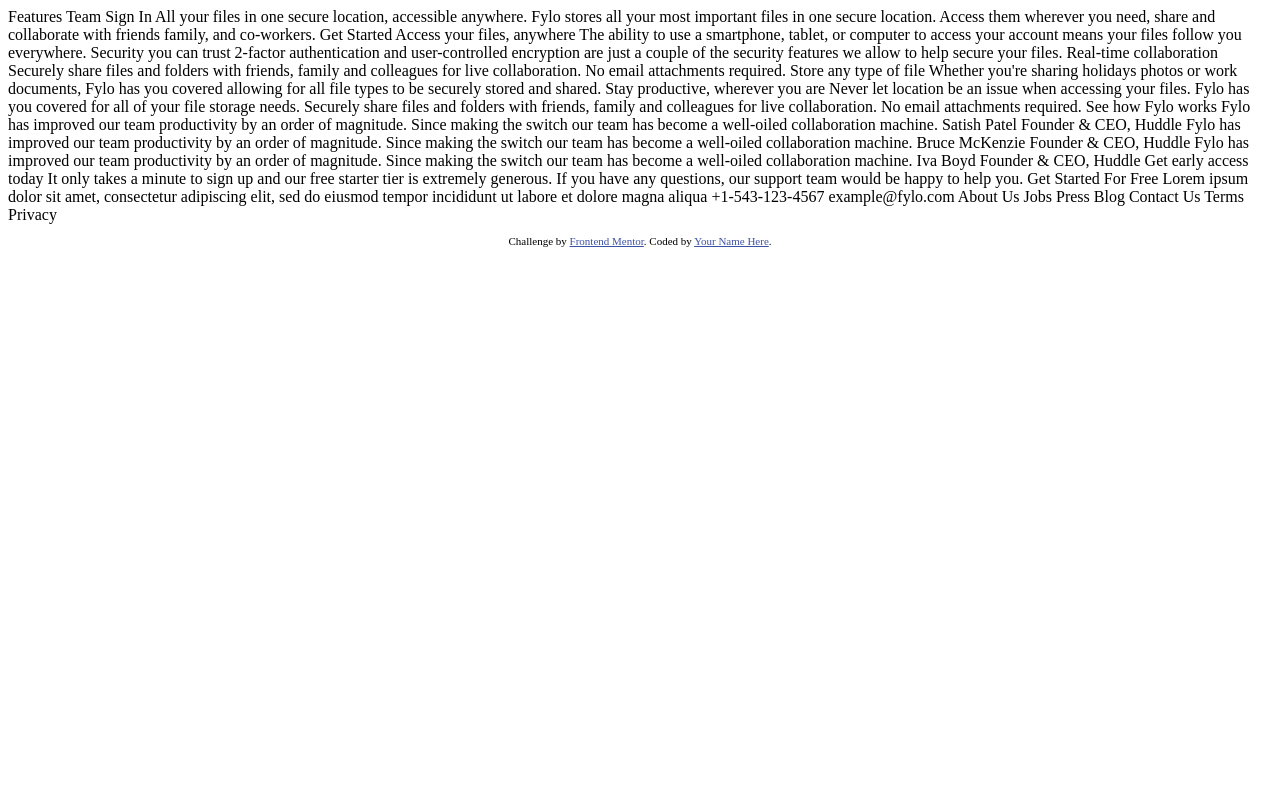
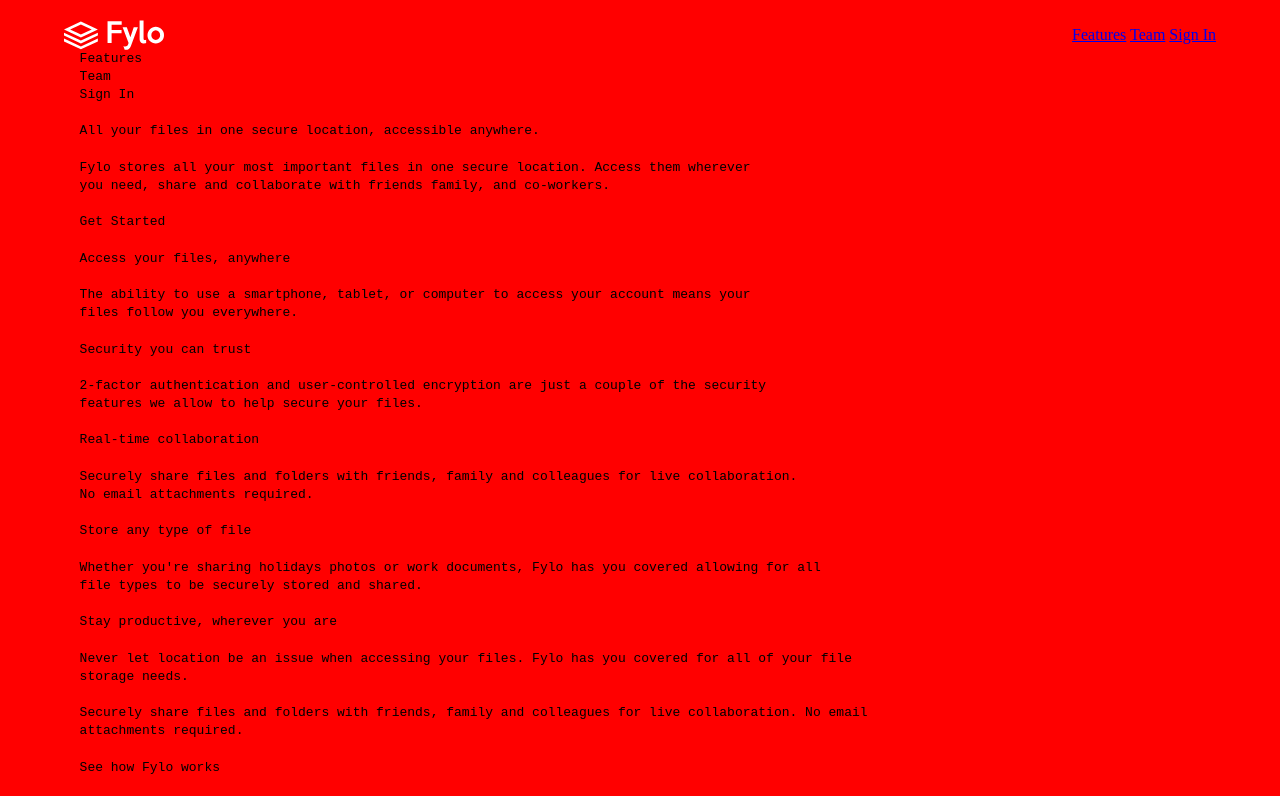
Before and after one commit to rcsilva211/fylo-dark-theme-landing-page-master, a plain HTML site: page index.html in a window 1280 px wide. Shown: the top 796 px of the page. Drawn offline with Linux system fonts and the light colour scheme.

Commit message:
feat(dev): structuring 1
html structuring

```diff
--- a/index.html
+++ b/index.html
@@ -1,20 +1,23 @@
 <!DOCTYPE html>
 <html lang="en">
   <head>
-  <meta charset="UTF-8">
-  <meta name="viewport" content="width=device-width, initial-scale=1.0"> <!-- displays site properly based on user's device -->
-
-  <link rel="icon" type="image/png" sizes="32x32" href="./images/favicon-32x32.png">
-
+    <meta charset="UTF-8" />
+    <meta name="viewport" content="width=device-width, initial-scale=1.0" />
+    <link rel="icon" type="image/png" sizes="32x32" href="./images/favicon-32x32.png" />
+    <link rel="stylesheet" href="style.css" />
+    <link rel="stylesheet" href="cssreset.css" />
     <title>Frontend Mentor | Fylo landing page with dark theme and features grid</title>
-
-  <!-- Feel free to remove these styles or customise in your own stylesheet 👍 -->
-  <style>
-    .attribution { font-size: 11px; text-align: center; }
-    .attribution a { color: hsl(228, 45%, 44%); }
-  </style>
   </head>
-<body>
+  <body class="container">
+    <header>
+      <img src="./images/logo.svg" alt="logo" />
+      <div class="navigation">
+        <a href="#">Features</a>
+        <a href="#">Team</a>
+        <a href="#">Sign In</a>
+      </div>
+    </header>
+    <pre>
   Features
   Team
   Sign In
@@ -95,11 +98,12 @@
   Contact Us
   Terms
   Privacy
-
+</pre
+    >
     <footer>
       <p class="attribution">
-      Challenge by <a href="https://www.frontendmentor.io?ref=challenge" target="_blank">Frontend Mentor</a>.
-      Coded by <a href="#">Your Name Here</a>.
+        Challenge by <a href="https://www.frontendmentor.io?ref=challenge" target="_blank">Frontend Mentor</a>. Coded by
+        <a href="#">Digo</a>.
       </p>
     </footer>
   </body>
--- /dev/null
+++ b/style.css
@@ -0,0 +1,36 @@
+body,
+html {
+  width: 100%;
+  height: 100%;
+  padding: 0;
+  margin: 0;
+  background-color: red;
+}
+
+.container {
+  width: 90%;
+  max-width: 1400px;
+  margin: 20px auto;
+}
+
+header {
+  display: flex;
+  justify-content: space-between;
+  align-items: center;
+}
+
+header img {
+  width: 100px;
+}
+
+.navigation {
+  display: inline-block;
+}
+
+.attribution {
+  font-size: 11px;
+  text-align: center;
+}
+.attribution a {
+  color: hsl(228, 45%, 44%);
+}
```
Lines whose indentation alone changed are shown as unchanged.
